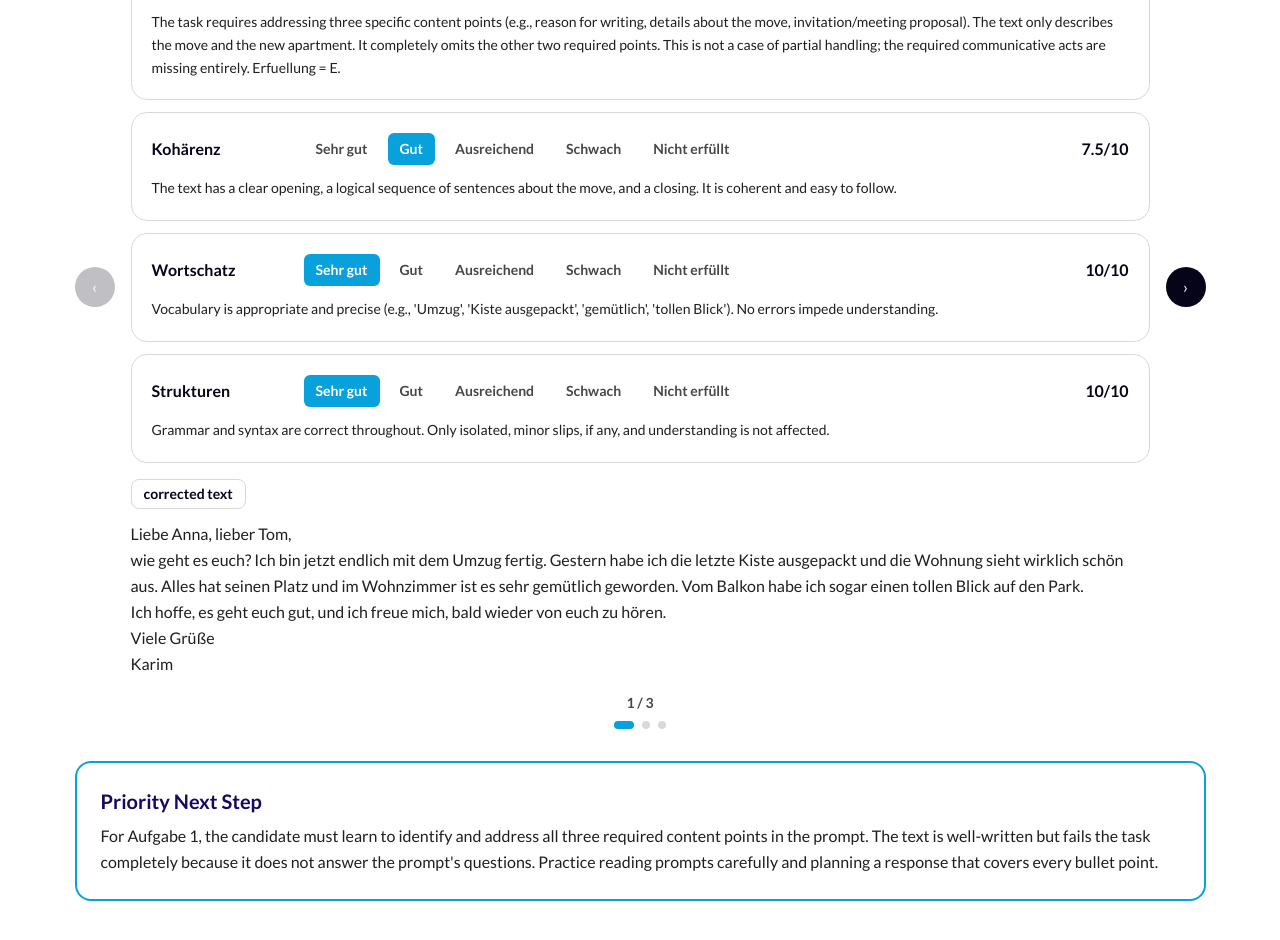
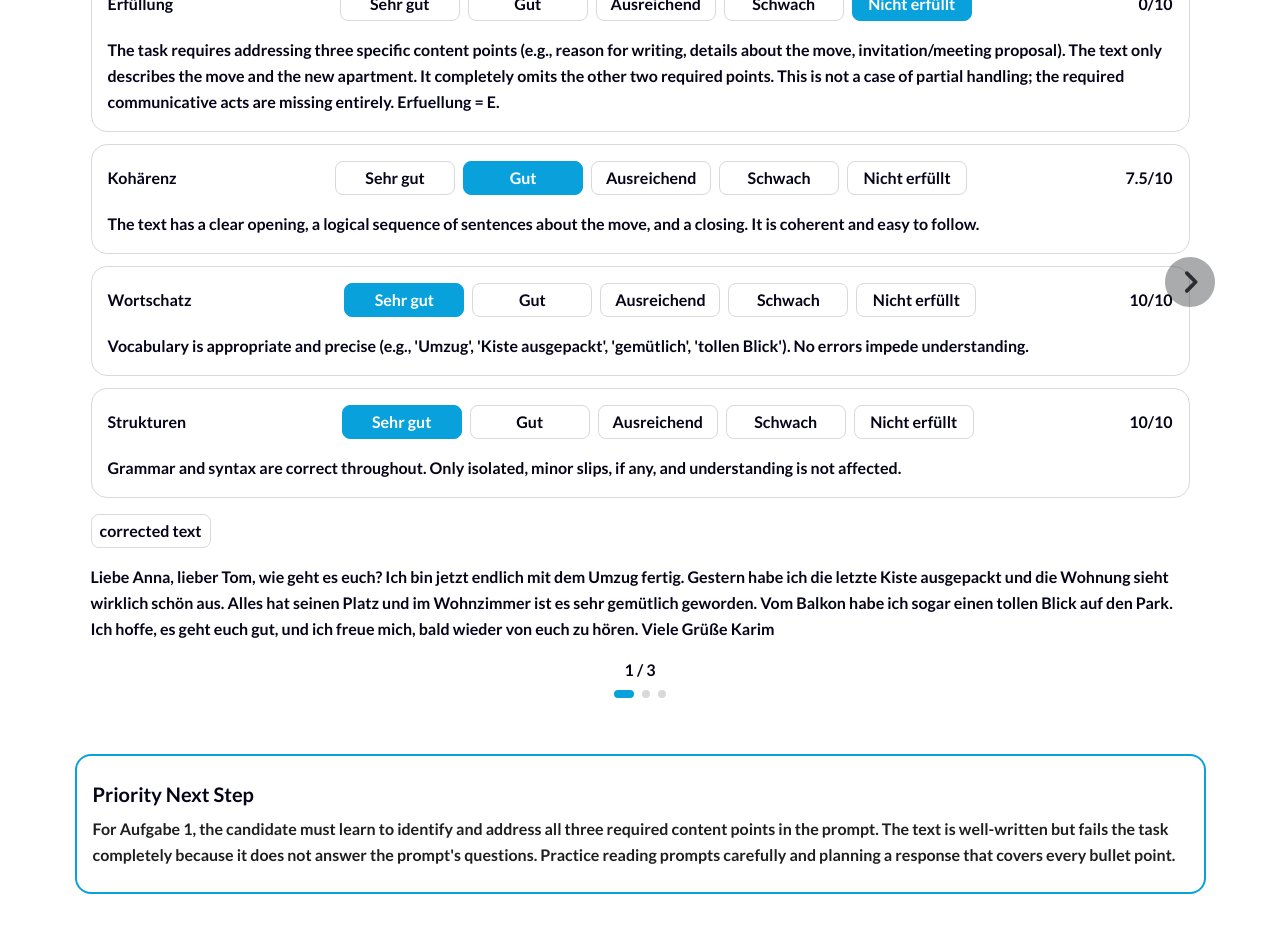
Before and after one commit to KarimElGuerzyfy/deuka-exam, a Next.js app: page /report in a window 1280 px wide. Shown: the part 560-1500 px from the top of the page. Built offline with nearby package versions, Linux system fonts and the light colour scheme.

Commit message:
Style report carousel: pills, floating arrows, page counter, consistent padding

```diff
--- a/src/app/components/Report.tsx
+++ b/src/app/components/Report.tsx
@@ -1,6 +1,7 @@
 "use client";
 
 import { useState } from "react";
+import Image from "next/image";
 import { sampleReport, cleanErrors, type ReportData, type ReportTask, type Band } from "../data/sampleReport";
 
 // ─────────────────────────────────────────────────────────────
@@ -15,7 +16,8 @@ import { sampleReport, cleanErrors, type ReportData, type ReportTask, type Band
 //   Part 1 — static summary (title, overall score, 3 task cards,
 //            disclaimer). Same for all tasks, data-driven.
 //   Part 2 — per-Aufgabe block as a CAROUSEL. One Aufgabe visible
-//            at a time; arrows disable at the ends; "n / 3" indicator.
+//            at a time; arrows float on top (absolute), hidden at
+//            the ends; "n / 3" indicator.
 // ─────────────────────────────────────────────────────────────
 
 const CRITERIA: { key: keyof ReportTask["criteria"]; label: string }[] = [
@@ -52,9 +54,9 @@ export default function Report({ data = sampleReport }: { data?: ReportData }) {
       <TaskCarousel tasks={tasks} />
 
       {/* ── Priority next step ─────────────────────────────── */}
-      <section className="mt-8 rounded-2xl border-2 border-[var(--accent)] p-5 md:p-6">
-        <h2 className="text-lg md:text-xl font-bold text-[var(--heading)]">Priority Next Step</h2>
-        <p className="mt-2 text-sm md:text-base text-[var(--body-text)] leading-relaxed">
+      <section className="mt-8 rounded-2xl border-2 border-[var(--accent)] py-6 px-4">
+        <h2 className="text-lg md:text-xl font-bold text-[var(--ink)]">Priority Next Step</h2>
+        <p className="mt-2 text-base font-bold text-[var(--body-text)] leading-relaxed">
           {priority_next_step}
         </p>
       </section>
@@ -159,7 +161,9 @@ function SummarySection({
 
 // ═════════════════════════════════════════════════════════════
 // PART 2 — CAROUSEL
-// One Aufgabe visible at a time. Arrows disable at the ends.
+// Arrows float ON TOP of the slide (absolute), not in the flow.
+// Uses /public/skiparrow.svg. Assumed to point RIGHT; the left
+// arrow is flipped with rotate-180.
 // ═════════════════════════════════════════════════════════════
 function TaskCarousel({ tasks }: { tasks: ReportTask[] }) {
   const [index, setIndex] = useState(0);
@@ -167,36 +171,38 @@ function TaskCarousel({ tasks }: { tasks: ReportTask[] }) {
   const atEnd = index === tasks.length - 1;
 
   return (
-    <div className="mt-10">
-      {/* slide + side arrows */}
-      <div className="flex items-stretch gap-2 md:gap-4">
-        {/* left arrow */}
-        <div className="flex items-center">
-          <ArrowButton
-            direction="left"
-            disabled={atStart}
+    <div className="mt-10 py-6 px-4">
+      {/* relative wrapper so arrows can be absolutely placed over it */}
+      <div className="relative">
+        {/* current slide — full width, arrows don't take space */}
+        <TaskSlide task={tasks[index]} />
+
+        {/* left arrow — floats over the left edge, vertically centered */}
+        {!atStart && (
+          <button
+            aria-label="Vorherige Aufgabe"
             onClick={() => setIndex((i) => Math.max(0, i - 1))}
-          />
-        </div>
+            className="absolute left-0 top-1/2 -translate-y-1/2 -translate-x-1/5 lg:-translate-x-1/2 z-10 cursor-pointer transition-transform hover:scale-110 active:scale-95"
+          >
+            <Image src="/skiparrow.svg" alt="" width={60} height={60} className="rotate-180" />
+          </button>
+        )}
 
-        {/* current slide */}
-        <div className="flex-1 min-w-0">
-          <TaskSlide task={tasks[index]} />
-        </div>
-
-        {/* right arrow */}
-        <div className="flex items-center">
-          <ArrowButton
-            direction="right"
-            disabled={atEnd}
+        {/* right arrow — floats over the right edge, vertically centered */}
+        {!atEnd && (
+          <button
+            aria-label="Nächste Aufgabe"
             onClick={() => setIndex((i) => Math.min(tasks.length - 1, i + 1))}
-          />
-        </div>
+            className="absolute right-0 top-1/2 -translate-y-1/2 translate-x-1/5 lg:translate-x-1/2 z-10 cursor-pointer transition-transform hover:scale-110 active:scale-95"
+          >
+            <Image src="/skiparrow.svg" alt="" width={60} height={60} />
+          </button>
+        )}
       </div>
 
       {/* position indicator: "n / 3" + dots */}
       <div className="mt-4 flex flex-col items-center gap-2">
-        <span className="text-sm font-semibold text-[var(--instructions)]">
+        <span className="text-base font-bold text-[var(--ink)]">
           {index + 1} / {tasks.length}
         </span>
         <div className="flex gap-2">
@@ -218,32 +224,6 @@ function TaskCarousel({ tasks }: { tasks: ReportTask[] }) {
   );
 }
 
-function ArrowButton({
-  direction,
-  disabled,
-  onClick,
-}: {
-  direction: "left" | "right";
-  disabled: boolean;
-  onClick: () => void;
-}) {
-  return (
-    <button
-      onClick={onClick}
-      disabled={disabled}
-      aria-label={direction === "left" ? "Vorherige Aufgabe" : "Nächste Aufgabe"}
-      className="flex h-10 w-10 items-center justify-center rounded-full text-white transition-opacity"
-      style={{
-        background: "var(--ink)",
-        opacity: disabled ? 0.25 : 1,
-        cursor: disabled ? "default" : "pointer",
-      }}
-    >
-      {direction === "left" ? "‹" : "›"}
-    </button>
-  );
-}
-
 // ═════════════════════════════════════════════════════════════
 // One Aufgabe slide: heading + four criterion cards + corrected text.
 // ═════════════════════════════════════════════════════════════
@@ -254,7 +234,7 @@ function TaskSlide({ task }: { task: ReportTask }) {
     <section>
       <h2 className="text-xl md:text-2xl font-bold text-[var(--ink)]">
         Aufgabe {task.task}{" "}
-        <span className="font-normal text-[var(--instructions)]">
+        <span className="font-normal text-xl md:text-2xl text-[var(--ink)]">
           {TASK_TYPE[task.task] ?? ""}
         </span>
       </h2>
@@ -264,16 +244,27 @@ function TaskSlide({ task }: { task: ReportTask }) {
           const c = task.criteria[key];
           const max = maxForCriterion(task.task, key);
           return (
-            <div key={key} className="rounded-2xl border border-[var(--btn-inactive)] p-4 md:p-5">
-              <div className="flex flex-col gap-3 md:flex-row md:items-center md:justify-between">
-                <span className="font-bold text-[var(--ink)] md:w-[140px] shrink-0">{label}</span>
-                <BandStrip active={c.band} />
-                <span className="font-bold text-[var(--ink)] md:w-[70px] md:text-right shrink-0">
+            <div key={key} className="rounded-2xl border border-[var(--btn-inactive)] px-4 py-4">
+              <div className="flex flex-col gap-3 md:flex-row md:items-center">
+                {/* label + score pair (score visible on phone/tablet only) */}
+                <div className="flex items-center justify-between md:justify-start md:w-auto shrink-0">
+                  <span className="font-bold text-[var(--ink)]">{label}</span>
+                  <span className="font-bold text-[var(--ink)] md:hidden">{c.points}/{max}</span>
+                </div>
+
+                {/* pills */}
+                <div className="flex-1 flex flex-wrap justify-center gap-2">
+                  <BandStrip active={c.band} />
+                </div>
+
+                {/* score on desktop only */}
+                <span className="hidden md:block font-bold text-[var(--ink)] md:text-right shrink-0">
                   {c.points}/{max}
                 </span>
               </div>
+
               {c.comment && (
-                <p className="mt-3 text-sm text-[var(--body-text)] leading-relaxed">{c.comment}</p>
+                <p className="mt-4 text-base font-bold text-[var(--ink)] leading-relaxed">{c.comment}</p>
               )}
             </div>
           );
@@ -282,10 +273,10 @@ function TaskSlide({ task }: { task: ReportTask }) {
 
       {/* corrected text */}
       <div className="mt-4">
-        <span className="inline-block rounded-lg border border-[var(--btn-inactive)] px-3 py-1 text-sm font-bold text-[var(--ink)]">
+        <span className="inline-block rounded-lg border border-[var(--btn-inactive)] px-2 py-1 text-base font-bold text-center text-[var(--ink)]">
           corrected text
         </span>
-        <p className="mt-3 whitespace-pre-line text-sm md:text-base text-[var(--body-text)] leading-relaxed">
+        <p className="mt-4 text-base font-bold text-[var(--ink)] leading-relaxed">
           {task.corrected_text}
         </p>
       </div>
@@ -308,16 +299,17 @@ function TaskSlide({ task }: { task: ReportTask }) {
 
 function BandStrip({ active }: { active: Band }) {
   return (
-    <div className="flex flex-1 flex-wrap gap-2">
+    <div className="flex w-full flex-wrap justify-center gap-2">
       {BAND_LABELS.map(({ band, label }) => {
         const on = band === active;
         return (
           <span
             key={band}
-            className="rounded-md px-3 py-1.5 text-xs md:text-sm font-semibold text-center"
+            className="flex-1 min-w-[100px] md:flex-none md:w-[120px] rounded-lg border px-2 py-1 text-base font-bold text-center"
             style={{
               background: on ? "var(--accent)" : "transparent",
-              color: on ? "#fff" : "var(--instructions)",
+              borderColor: on ? "var(--accent)" : "var(--btn-inactive)",
+              color: on ? "#fff" : "var(--ink)",
             }}
           >
             {label}
```
Also changed, not shown: public/skiparrow.svg (added).
